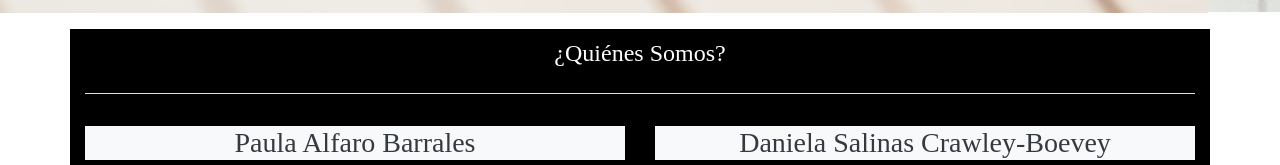
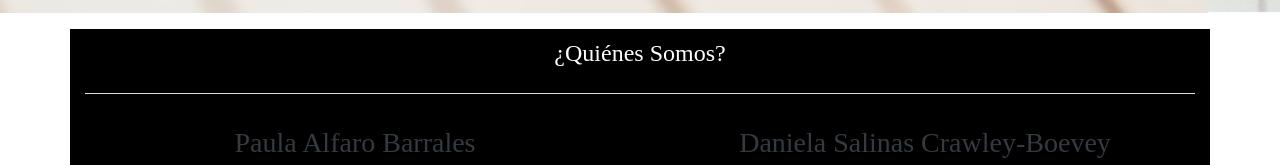
Before and after one commit to Paula-alf/Metodo_Entrenamiento_Auditivo, a plain HTML site: page index.html in a window 1280 px wide. Shown: the part 840-1005 px from the top of the page. Drawn offline with nearby package versions, Linux system fonts and the light colour scheme; a script that the page names is missing.

Commit message:
Update index.html

```diff
--- a/index.html
+++ b/index.html
@@ -72,7 +72,7 @@
         <div class="row pt-3 pb-4">
           <div class="col-6">
             <!-- Sección fondo azul con iconos de fontawesome -->
-            <section class="Azul-Section bg-light text-center">
+            <section class="Azul-Section text-center">
               <h3 class="text-dark">Paula Alfaro Barrales</h3>
             </section>
             <div class="text-center">
@@ -90,7 +90,7 @@
                I, II, III y IV" y "Piano Funcional I, II, III y IV" en la Universidad Academia de Humanismo Cristiano.</p>
           </div>
           <div class="col-6">
-            <section class="Azul-Section bg-light text-center">
+            <section class="Azul-Section text-center">
               <h3 class="text-dark">Daniela Salinas Crawley-Boevey</h3>
             </section>
             <div class="text-center">
```
